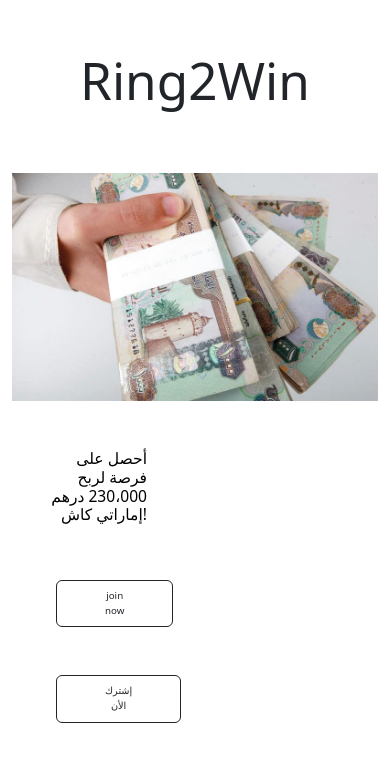
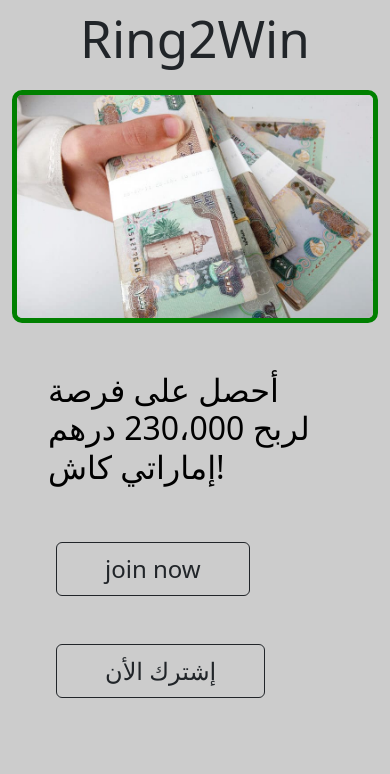
Before and after one commit to TahaZairig/ring2rang, a website built with Vite: page index.html in a window 390 px wide. Built offline with nearby package versions, Linux system fonts and the light colour scheme.

Commit message:
fix hader

```diff
--- a/index.html
+++ b/index.html
@@ -20,12 +20,12 @@
     </div>
 
 
-    <div class="row pt-3 mt-5">
+    <div class="row pt-3 mt-md-5">
       <div class="col-md-6">
         <img src="img/money.jpeg">
       </div>
-      <div class="col-6  p-5">
-        <h2 class="text-right">أحصل على فرصة لربح 230،000 درهم إماراتي كاش!</h2>
+      <div class="col-6 content p-5">
+        <h2 class="">أحصل على فرصة لربح 230،000 درهم إماراتي كاش!</h2>
         <a class="btn btn-outline-dark px-5 py-2 mx-2 mt-5" href="https://smrturl.co/o/332252/53262216?s1=">join now</a>
         <a class="btn btn-outline-dark px-5 py-2 mx-2 mt-5" href="https://smrturl.co/o/332252/53262216?s1=">إشترك
           الأن</a>
--- a/style.css
+++ b/style.css
@@ -11,6 +11,14 @@
   line-height: 1.1;
 }
 
+img {
+  border: 5px solid green;
+  border-radius: 10px;
+}
+
+.container {
+  background: #ccc;
+}
 
 
 
@@ -27,7 +35,6 @@
 .row {
   height: 40vh;
   color: #000;
-  text-align: end;
 }
 
 h2 {
@@ -39,5 +46,26 @@
 }
 
 a {
-  font-size: 2.5vw !important;
+  font-size: 2.5rem !important;
 }
+
+@media (max-width: 991px) {
+  .content {
+    width: 100%;
+  }
+
+  h2 {
+    font-size: 2rem;
+  }
+
+  a {
+    font-size: 1.5rem !important;
+  }
+
+}
+
+@media (max-width: 991px) {
+  .container {
+    height: 100vh;
+  }
+}
```
